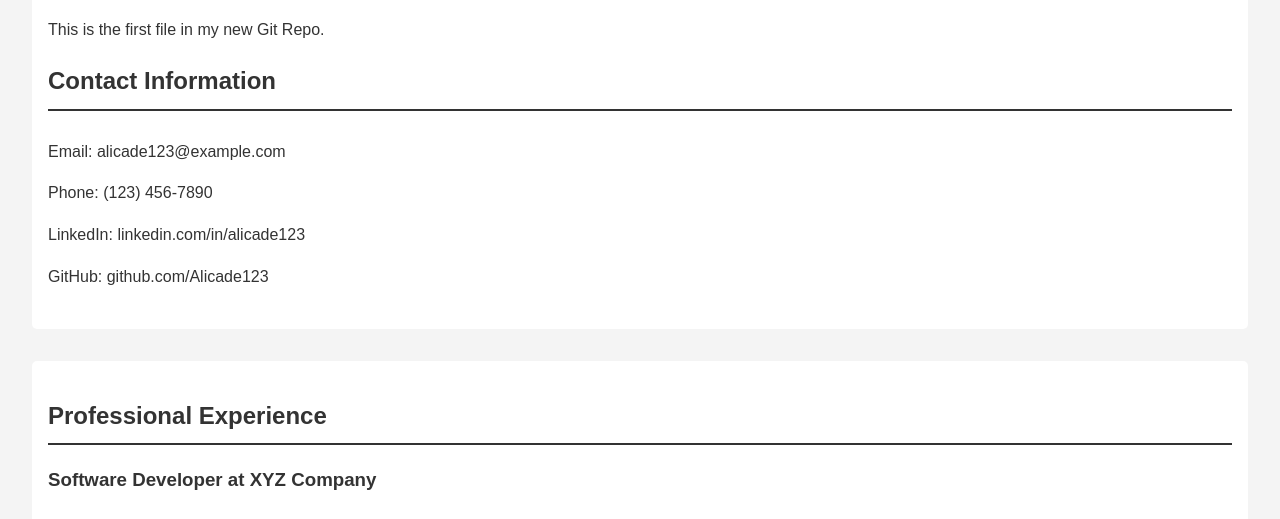
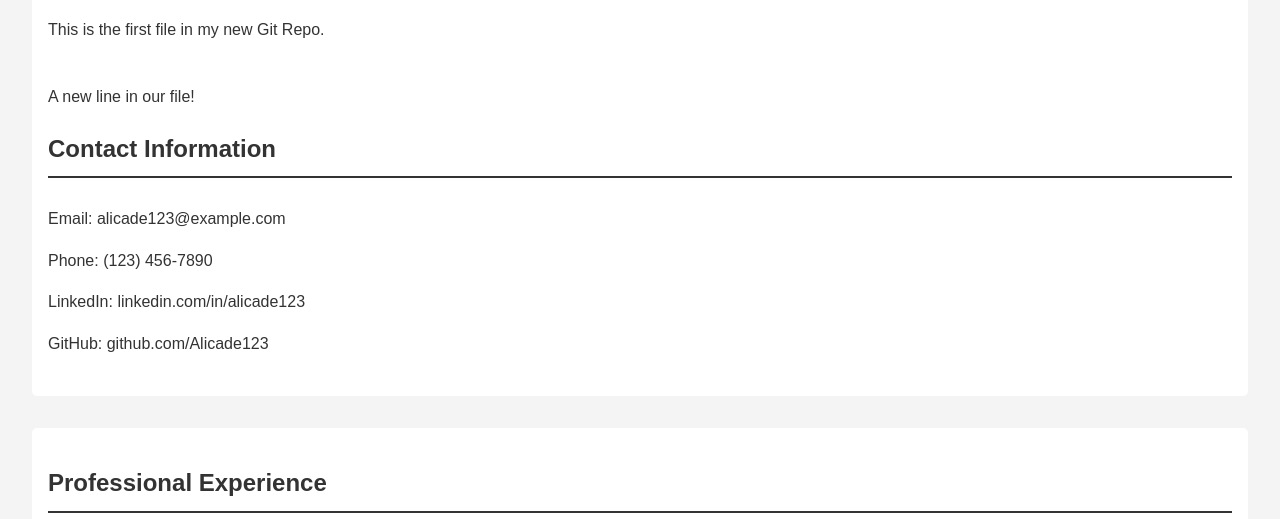
Before and after one commit to Alicade123/hello-world, a plain HTML site: page index.html in a window 1280 px wide. Shown: the part 236-755 px from the top of the page. Drawn offline with Linux system fonts and the light colour scheme.

Commit message:
Updated index.html with a new line

```diff
--- a/index.html
+++ b/index.html
@@ -14,7 +14,7 @@
     <section>
         <h1>Hello world!</h1>
 <p>This is the first file in my new Git Repo.</p>
-
+<p><br>A new line in our file!</p>
         <h2>Contact Information</h2>
         <ul>
             <li>Email: alicade123@example.com</li>
```
